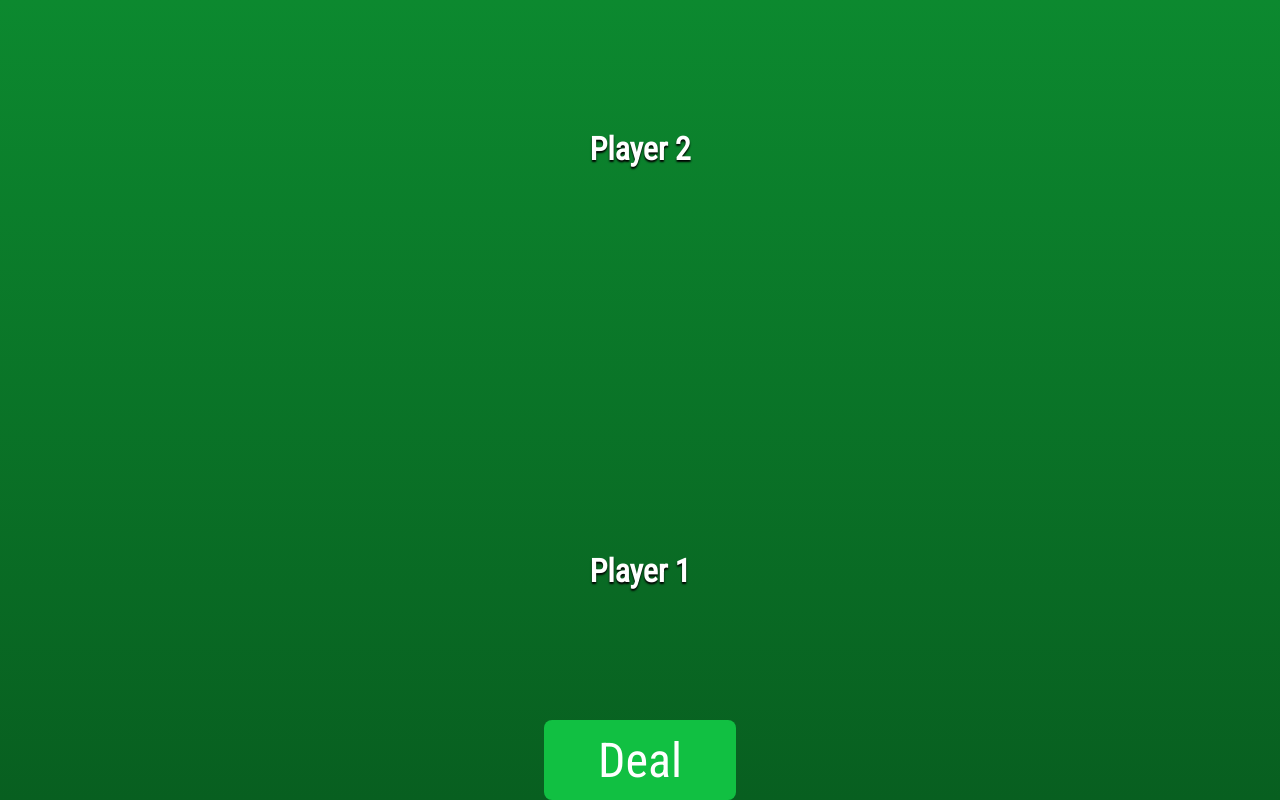
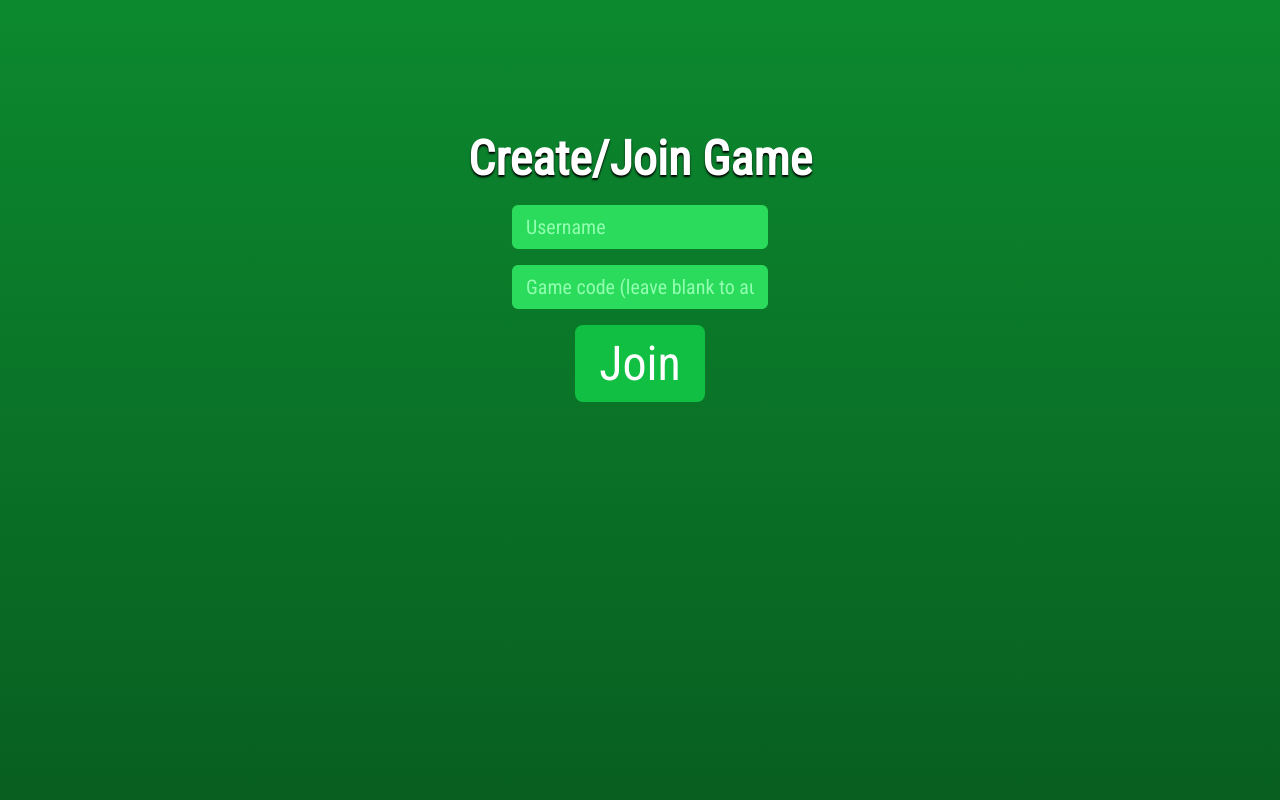
Before and after one commit to Zed2808/pb, a Flask app: page / in a window 1280 px wide. Run offline with Flask 2, Linux system fonts and the light colour scheme.

Commit message:
Create screen to enter username and game code

```diff
--- a/app/app.py
+++ b/app/app.py
@@ -7,6 +7,7 @@ app.secret_key = 'SuperSecretKey'
 socketio = SocketIO(app)
 
 games = []
+players = {}
 
 @app.route('/')
 def index():
@@ -19,19 +20,31 @@ def connect():
 
 @socketio.on('disconnect')
 def disconnect():
-	print(f'>>> Player ({request.sid}) disconnected')
+	try:
+		print(f'>>> Player {players[request.sid]} ({request.sid}) disconnected')
+	except:
+		print(f'>>> Player ({request.sid}) disconnected')
 
 # When player joins a room, create a new game if it doesn't already exist
 @socketio.on('join')
-def join(msg={'game_id': ''}):
+def join(msg):
 	# Generate new game id if not given one
 	if msg['game_id'] == '':
 		game_id = new_game_id()
 	else:
 		game_id = msg['game_id']
 
+	# Generate display name if not given one
+	if msg['username'] == '':
+		username = new_username()
+	else:
+		username = msg['username']
+
+	# Add player to players by session id
+	players[request.sid] = username
+
 	join_room(game_id)
-	print(f'>>> Player ({request.sid}) joined game {game_id}')
+	print(f'>>> Player {players[request.sid]} ({request.sid}) joined game {game_id}')
 
 	# Get game if it exists already
 	game = get_game(games, game_id)
@@ -40,7 +53,7 @@ def join(msg={'game_id': ''}):
 	if game is None:
 		game = create_new_game(games, game_id)
 
-	emit('new_game', {'game_id': game['id']})
+	emit('new_game', {'game_id': game_id, 'username': username})
 
 @socketio.on('deal')
 def deal(msg):
--- a/app/game/game.py
+++ b/app/game/game.py
@@ -55,6 +55,10 @@ def new_game_id():
 		game_id += random.choice(string.ascii_uppercase)
 
 	return game_id
+
+# Generate new generic username (player + 5 random numbers)
+def new_username():
+	return f'Player{random.randint(10000, 100000)}'
 
 # Return game given its game ID
 def get_game(games, game_id):
--- a/app/static/css/style.css
+++ b/app/static/css/style.css
@@ -5,6 +5,14 @@
 body {
 	margin: 0px;
 	background: linear-gradient(to bottom, #0c892f, #085f20);
+}
+
+h1 {
+	size: 200%;
+	font-family: Roboto Condensed;
+	color: white;
+	text-shadow: 0px 2px 2px black;
+	margin: 10px;
 }
 
 p {
@@ -89,6 +97,44 @@ p {
 	bottom: 0%;
 }
 
+input[type=text] {
+	width: 20%;
+	margin: 8px 0;
+	padding: 6px 10px;
+	box-sizing: border-box;
+	border-radius: 6px;
+	border: 4px solid #2bdb5c;
+	background-color: #2bdb5c;
+	transition-duration: 0.2s;
+	font-family: Roboto Condensed;
+	font-size: 20px;
+	color: white;
+}
+
+input[type=text]:focus {
+	outline: none;
+}
+
+::-webkit-input-placeholder {
+	color: #91ffaf;
+}
+
+input[type=submit] {
+	padding: 10px 24px;
+	margin: 8px 0;
+	font-size: 200%;
+	font-family: Roboto Condensed;
+	border: none;
+	background-color: #11c042;
+	color: white;
+	border-radius: 8px;
+	transition-duration: 0.2s;
+}
+
+input[type=submit]:hover {
+	background-color: #2bdb5c;
+}
+
 #deal {
 	width: 15%;
 	height: 100%;
--- a/app/templates/index.html
+++ b/app/templates/index.html
@@ -8,24 +8,13 @@
 		// Connect to the SocketIO server
 		var socket = io.connect();
 		var game_id;
-
-		// When connection is made to the server
-		socket.on('connect', function() {
-			// Prompt user for existing game code, if none provided, create a new game
-			game_id = prompt("Enter a game code to join or create a new game with that code.\nLeave blank or press cancel to create a new game.");
-
-			// Send game_id if entered, otherwise send empty string
-			if(game_id != null) {
-				socket.emit('join', {game_id: game_id});
-			} else {
-				socket.emit('join', {game_id: ''});
-			}
-		});
+		var username;
 
 		// Confirm to player that they have joined a game
 		socket.on('new_game', function(msg) {
 			game_id = msg.game_id;
-			$('#log').html('<p>You have joined game <b>' + game_id + '</b></p>');
+			username = msg.username;
+			$('#log').html('<p>You have joined game <b>' + game_id + '</b> as <b>' + username + '</b></p>');
 		});
 
 		// Event handler for game updates
@@ -60,6 +49,12 @@
 			}
 		});
 
+		// Handle logging in and joining a game
+		$('form#join').submit(function() {
+			socket.emit('join', {username: $('#username').val(), game_id: $('#game_id').val()});
+			return false;
+		});
+
 		// Handle deal button
 		$('#bottom').on('click', '#deal', function() {
 			socket.emit('deal', {game_id: game_id});
@@ -91,19 +86,24 @@
 <body>
 	<div class="hand" id="top_hand"></div>
 
-	<div class="name" id="top_name"><p><b>Player 2</b></p></div>
+	<div class="name" id="top_name"></div>
 
-	<div id="log"></div>
+	<div id="log">
+		<h1>Create/Join Game</h1>
+		<form id="join">
+			<input type="text" name="username" id="username" placeholder="Username"><br>
+			<input type="text" name="game_id" id="game_id" placeholder="Game code (leave blank to auto-generate)"><br>
+			<input type="submit" value="Join">
+		</form>
+	</div>
 
 	<div class="hand" id="middle"></div>
 
-	<div class="name" id="bottom_name"><p><b>Player 1</b></p></div>
+	<div class="name" id="bottom_name"></div>
 
 	<div class="hand" id="bottom_hand"></div>
 
-	<div id="bottom">
-		<button id="deal" type="button">Deal</button>
-	</div>
+	<div id="bottom"></div>
 
 </body>
 </html>
```
